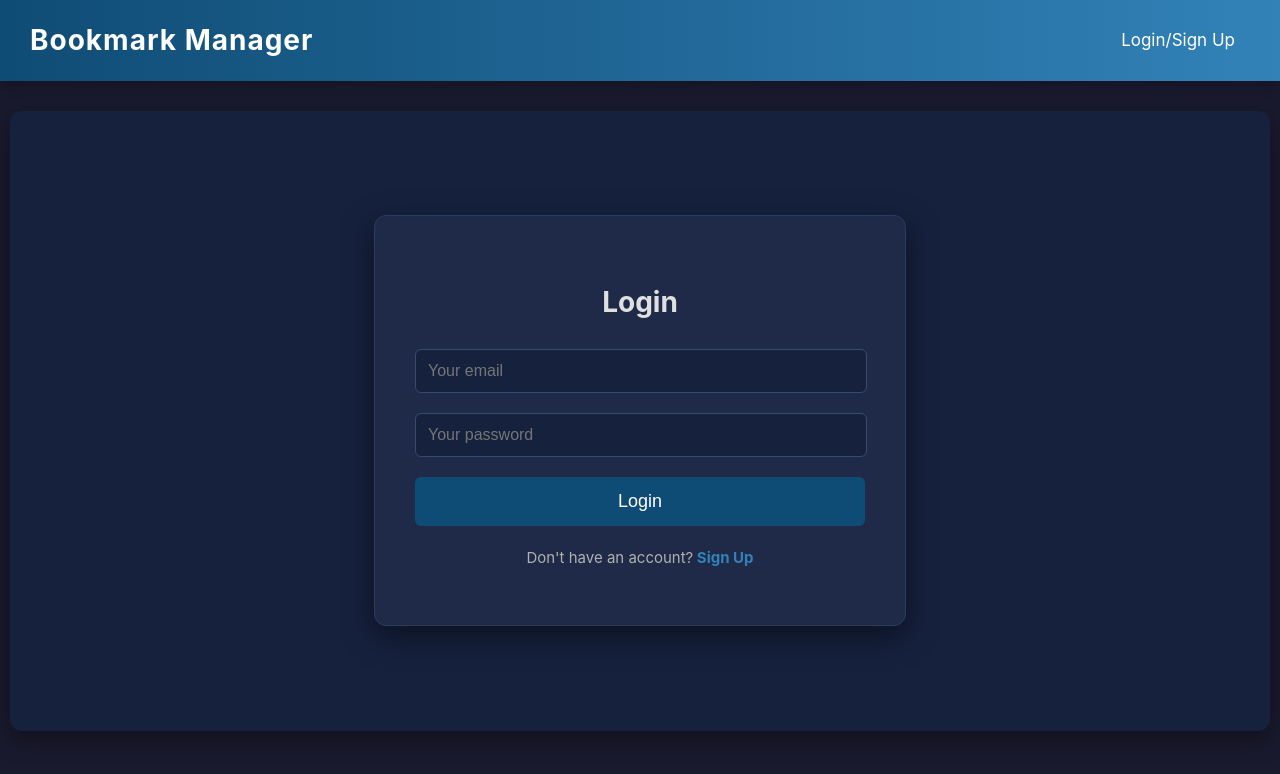
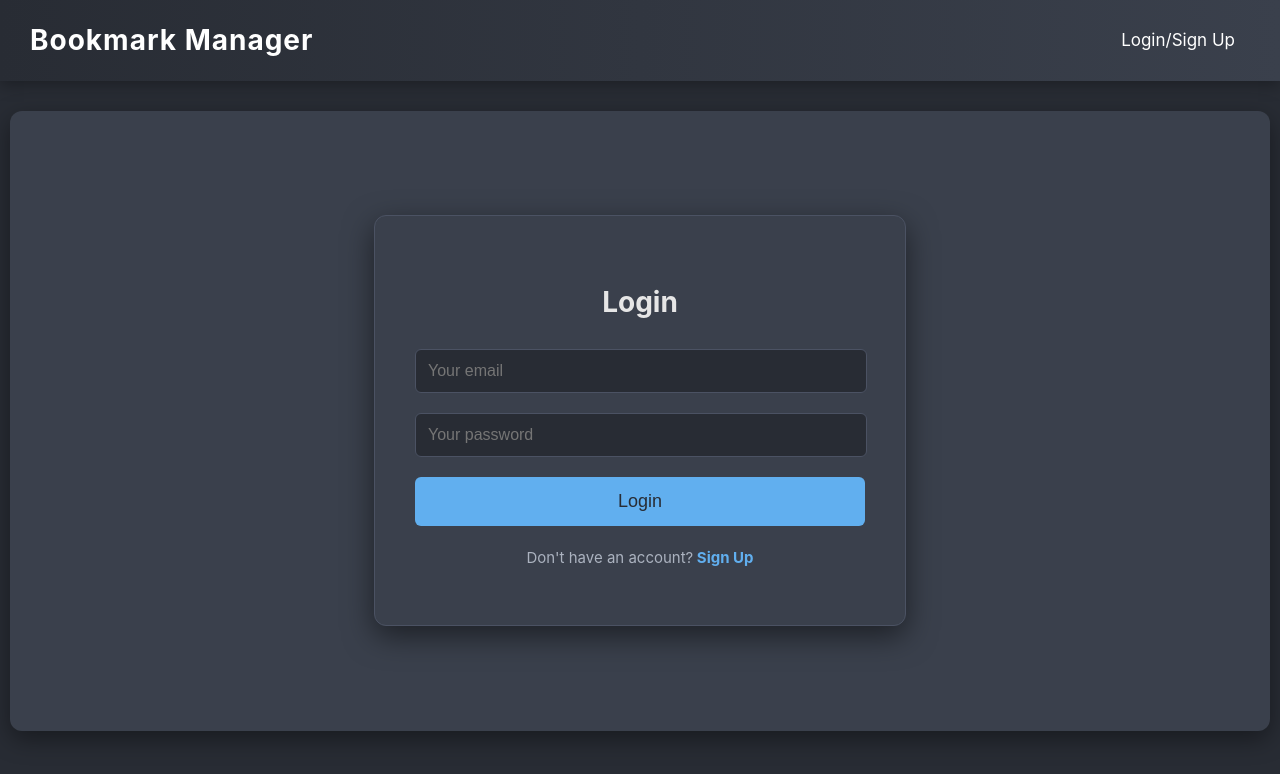
Before and after one commit to atharvabaodhankar/BookMark, a React (Vite) app in the folder client/: page /auth in a window 1280 px wide. Shown: the top 774 px of the page. Built offline with nearby package versions, Linux system fonts and the light colour scheme; no server answers.

Commit message:
style: update color scheme for better readability and modern look
Changed color palette to improve contrast and visual hierarchy. Updated background colors, text colors, and interactive elements to create a more cohesive dark theme.

```diff
--- a/client/src/App.css
+++ b/client/src/App.css
@@ -2,8 +2,8 @@ body {
   font-family: 'Inter', sans-serif; /* Modern font */
   margin: 0;
   padding: 0;
-  background-color: #1a1a2e; /* Dark background */
-  color: #e0e0e0; /* Light text */
+  background-color: #282c34; /* Dark background */
+  color: #abb2bf; /* Light text */
   line-height: 1.6;
 }
 
@@ -11,15 +11,15 @@ body {
   max-width: 1200px;
   margin: 30px auto; /* More vertical space */
   padding: 30px; /* More padding */
-  background-color: #16213e; /* Slightly lighter dark background for containers */
+  background-color: #3a404c; /* Slightly lighter dark background for containers */
   border-radius: 12px; /* More rounded corners */
   box-shadow: 0 8px 24px rgba(0, 0, 0, 0.4); /* Deeper shadow */
 }
 
 .error-message {
-  color: #ff7b7b; /* Lighter red for dark background */
-  background-color: #3a0000; /* Darker red background */
-  border: 1px solid #8b0000; /* Dark red border */
+  color: #e06c75; /* Lighter red for dark background */
+  background-color: #4a2025; /* Darker red background */
+  border: 1px solid #7a282e; /* Dark red border */
   padding: 12px;
   border-radius: 6px;
   margin-top: 15px;
@@ -34,19 +34,19 @@ body {
 }
 
 .auth-form {
-  background-color: #1e2a47; /* Darker background for auth form */
+  background-color: #3a404c; /* Darker background for auth form */
   padding: 40px; /* More padding */
   border-radius: 12px; /* More rounded corners */
   box-shadow: 0 10px 30px rgba(0, 0, 0, 0.5); /* Deeper, darker shadow */
   width: 100%;
   max-width: 450px; /* Slightly wider */
   text-align: center;
-  border: 1px solid #2a3b5b; /* Subtle border */
+  border: 1px solid #4b5263; /* Subtle border */
 }
 
 .auth-form h2 {
   margin-bottom: 25px;
-  color: #e0e0e0; /* Light text for headings */
+  color: #e6e6e6; /* Light text for headings */
   font-size: 28px;
 }
 
@@ -54,18 +54,18 @@ body {
   width: calc(100% - 24px); /* Adjust for padding */
   padding: 12px;
   margin-bottom: 20px;
-  border: 1px solid #3a4a6a; /* Darker border */
+  border: 1px solid #4b5263; /* Darker border */
   border-radius: 6px;
   font-size: 16px;
-  background-color: #16213e; /* Match container background */
-  color: #e0e0e0;
+  background-color: #282c34; /* Match container background */
+  color: #abb2bf;
 }
 
 .auth-form button {
   width: 100%;
   padding: 14px;
-  background-color: #0f4c75; /* A more modern blue */
-  color: white;
+  background-color: #61afef; /* A more modern blue */
+  color: #282c34;
   border: none;
   border-radius: 6px;
   font-size: 18px;
@@ -74,12 +74,12 @@ body {
 }
 
 .auth-form button:hover {
-  background-color: #3282b8; /* Lighter blue on hover */
+  background-color: #56b6c2; /* Lighter blue on hover */
   transform: translateY(-2px); /* Subtle lift effect */
 }
 
 .auth-form button:disabled {
-  background-color: #4a5a7a; /* Darker disabled color */
+  background-color: #4b5263; /* Darker disabled color */
   cursor: not-allowed;
   transform: none;
 }
@@ -87,18 +87,18 @@ body {
 .auth-form p {
   margin-top: 20px;
   font-size: 15px;
-  color: #b0b0b0; /* Lighter grey */
+  color: #abb2bf; /* Lighter grey */
 }
 
 .auth-toggle {
-  color: #3282b8; /* Match button hover color */
+  color: #61afef; /* Match button hover color */
   cursor: pointer;
   text-decoration: none; /* Remove underline */
   font-weight: bold;
 }
 
 .auth-toggle:hover {
-  color: #0f4c75; /* Darker blue on hover */
+  color: #56b6c2; /* Darker blue on hover */
   text-decoration: underline; /* Add underline on hover */
 }
 
@@ -110,13 +110,13 @@ body {
 }
 
 .navbar {
-  background-color: #0f4c75; /* Primary blue for navbar */
-  background-image: linear-gradient(to right, #0f4c75, #3282b8); /* Subtle gradient */
+  background-color: #282c34; /* Primary blue for navbar */
+  background-image: linear-gradient(to right, #282c34, #3a404c); /* Subtle gradient */
   padding: 18px 30px; /* More padding */
   display: flex;
   justify-content: space-between;
   align-items: center;
-  color: white;
+  color: #e6e6e6;
   box-shadow: 0 4px 15px rgba(0, 0, 0, 0.3); /* Soft shadow */
 }
 
@@ -149,7 +149,7 @@ body {
 }
 
 .navbar-link:hover, .navbar-button:hover {
-  background-color: rgba(255, 255, 255, 0.2); /* Lighter hover effect */
+  background-color: rgba(97, 175, 239, 0.2); /* Lighter hover effect */
   transform: translateY(-2px); /* Subtle lift */
 }
 
@@ -159,24 +159,24 @@ body {
 
 .dashboard-container h1 {
   text-align: center;
-  color: #e0e0e0; /* Light text */
+  color: #e6e6e6; /* Light text */
   margin-bottom: 40px;
   font-size: 36px;
   letter-spacing: 1.5px;
 }
 
 .add-bookmark-container {
-  background-color: #1e2a47; /* Darker background */
+  background-color: #3a404c; /* Darker background */
   padding: 30px;
   border-radius: 12px;
   box-shadow: 0 6px 18px rgba(0, 0, 0, 0.3); /* Deeper shadow */
   margin-bottom: 40px;
   text-align: center;
-  border: 1px solid #2a3b5b; /* Subtle border */
+  border: 1px solid #4b5263; /* Subtle border */
 }
 
 .add-bookmark-container h3 {
-  color: #e0e0e0; /* Light text */
+  color: #e6e6e6; /* Light text */
   margin-bottom: 25px;
   font-size: 24px;
 }
@@ -208,8 +208,8 @@ body {
 
 .add-bookmark-form button {
   padding: 14px 25px;
-  background-color: #0f4c75; /* Modern blue */
-  color: white;
+  background-color: #61afef; /* Modern blue */
+  color: #e6e6e6;
   border: none;
   border-radius: 6px;
   font-size: 17px;
@@ -218,12 +218,12 @@ body {
 }
 
 .add-bookmark-form button:hover {
-  background-color: #3282b8; /* Lighter blue on hover */
+  background-color: #56b6c2; /* Lighter blue on hover */
   transform: translateY(-2px);
 }
 
 .add-bookmark-form button:disabled {
-  background-color: #4a5a7a; /* Darker disabled color */
+  background-color: #4b5263; /* Darker disabled color */
   cursor: not-allowed;
   transform: none;
 }
@@ -235,7 +235,7 @@ body {
 
 .bookmark-list-container p {
   text-align: center;
-  color: #b0b0b0; /* Lighter grey */
+  color: #abb2bf; /* Lighter grey */
   font-style: italic;
   font-size: 1.1em;
 }
@@ -249,7 +249,7 @@ body {
 }
 
 .bookmark-item {
-  background-color: #1e2a47; /* Darker background */
+  background-color: #3a404c; /* Darker background */
   border-radius: 12px; /* More rounded corners */
   box-shadow: 0 6px 18px rgba(0, 0, 0, 0.3); /* Deeper shadow */
   overflow: hidden;
@@ -257,7 +257,7 @@ body {
   flex-direction: column;
   transition: transform 0.3s ease, box-shadow 0.3s ease; /* Smoother transition */
   position: relative;
-  border: 1px solid #2a3b5b; /* Subtle border */
+  border: 1px solid #4b5263; /* Subtle border */
 }
 
 .bookmark-item:hover {
@@ -273,7 +273,7 @@ body {
   display: flex;
   justify-content: center;
   align-items: center;
-  border-bottom: 1px solid #2a3b5b; /* Separator */
+  border-bottom: 1px solid #4b5263; /* Separator */
 }
 
 .bookmark-thumbnail {
@@ -288,18 +288,18 @@ body {
 }
 
 .view-link {
-  color: white;
+  color: #e6e6e6;
   text-decoration: none;
   font-size: 1.1em;
   font-weight: bold;
   padding: 12px 22px;
-  background-color: #0f4c75; /* Modern blue */
+  background-color: #61afef; /* Modern blue */
   border-radius: 6px;
   transition: background-color 0.3s ease, transform 0.2s ease;
 }
 
 .view-link:hover {
-  background-color: #3282b8; /* Lighter blue on hover */
+  background-color: #56b6c2; /* Lighter blue on hover */
   transform: translateY(-2px);
 }
 
@@ -313,14 +313,14 @@ body {
 .bookmark-details h3 {
   margin-top: 0;
   font-size: 1.3em; /* Larger title */
-  color: #e0e0e0; /* Light text */
+  color: #e6e6e6; /* Light text */
   margin-bottom: 10px;
   font-weight: bold;
 }
 
 .bookmark-details p {
   font-size: 1em; /* Slightly larger description */
-  color: #b0b0b0; /* Lighter grey */
+  color: #abb2bf; /* Lighter grey */
   line-height: 1.6;
   flex-grow: 1; /* Allows description to take available space */
   margin-bottom: 15px;
@@ -331,10 +331,11 @@ body {
   width: calc(100% - 24px); /* Adjust for padding */
   padding: 12px;
   margin-bottom: 15px;
-  border: 1px solid #3a4a6a; /* Darker border */
+  border: 1px solid #4b5263; /* Darker border */
   border-radius: 6px;
-  background-color: #16213e; /* Match container background */
-  color: #e0e0e0;
+  background-color: #282c34; /* Match container background */
+  color: #abb2bf;
+  font-size: 16px;
   font-size: 16px;
 }
 
@@ -359,13 +360,13 @@ body {
 }
 
 .delete-button {
-  background-color: #dc3545; /* Red */
-  color: white;
+  background-color: #e06c75; /* Red */
+  color: #e6e6e6;
 }
 
 .open-button {
-  background-color: #0f4c75; /* Modern blue */
-  color: white;
+  background-color: #61afef; /* Modern blue */
+  color: #e6e6e6;
 }
 
 .bookmark-actions button:hover {
```
